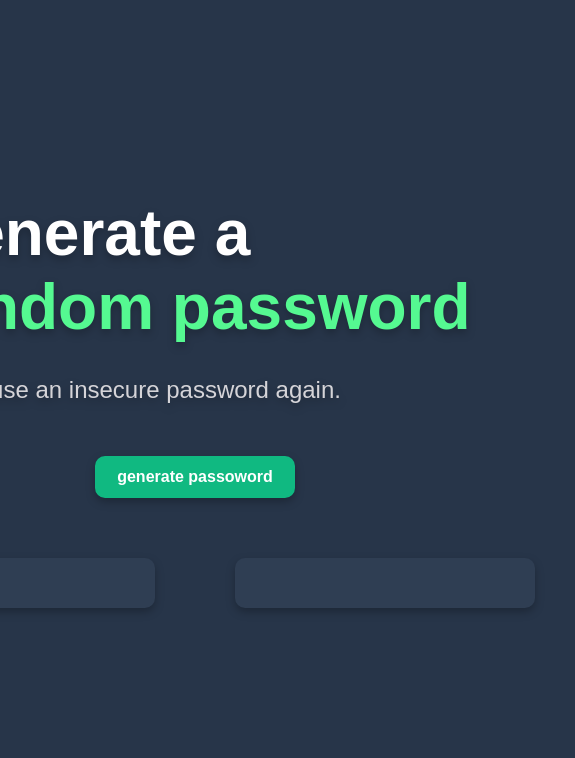
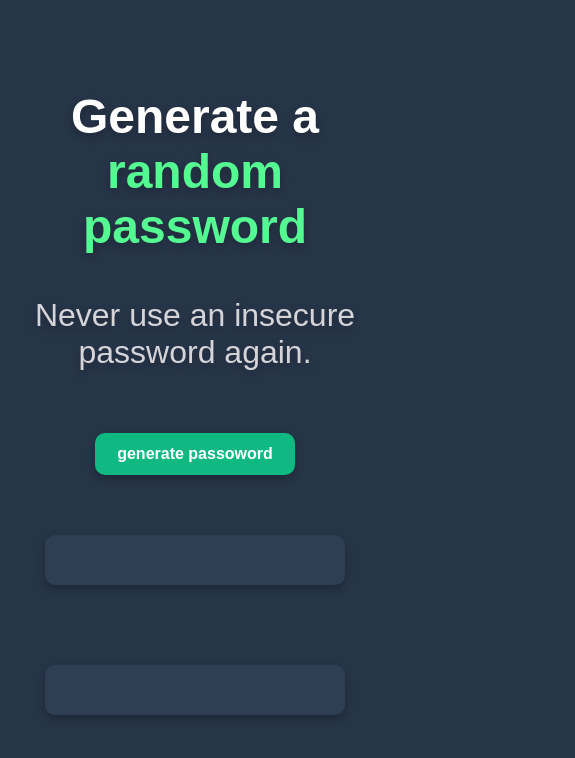
Before and after one commit to akhil683/password-generator, a plain HTML site: page index.html in a window 390 px wide. Shown: the whole page, 575 px wide, since content can reach past the window. Drawn offline with Linux system fonts and the light colour scheme.

Commit message:
responsive

```diff
--- a/styles.css
+++ b/styles.css
@@ -10,6 +10,7 @@ body, .container, .passwords {
     display: flex;
     justify-content: center;
     align-items: center;
+    flex-wrap: wrap;
 }
 h2 {
     color: white;
@@ -54,3 +55,15 @@ p {
     line-height: 50px;
     text-align: center;
 }
+@media (max-width:760px) {
+
+    h2 {
+        font-size: 3rem;
+    }
+    h4 {
+        font-size: 2rem;
+    }
+    .heading {
+        text-align: center;
+    }
+}
```
